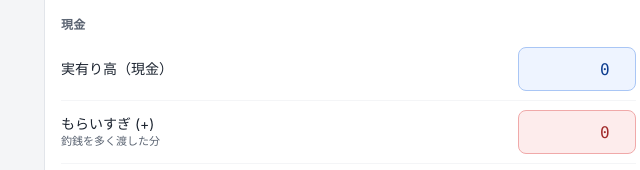
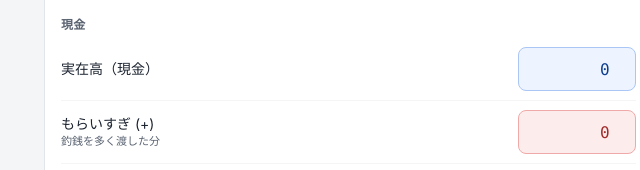
Before and after one commit to Ryoichi-lab/concierge-uriage, a plain HTML site: page index.html in a window 1280 px wide. Shown: the part 581-751 px from the top of the page, 20-660 px from the left. Drawn offline with Linux system fonts and the light colour scheme.

Commit message:
Fix label: 実有り高 → 実在高

```diff
--- a/index.html
+++ b/index.html
@@ -344,7 +344,7 @@
         <div class="field-row"><label>取引件数</label><input type="number" inputmode="decimal" id="transactions" value="0"></div>
 
         <div class="group-title">現金</div>
-        <div class="field-row"><label>実有り高（現金）</label><input type="number" inputmode="decimal" id="cashActual" value="0"></div>
+        <div class="field-row"><label>実在高（現金）</label><input type="number" inputmode="decimal" id="cashActual" value="0"></div>
         <div class="field-row">
           <label>もらいすぎ (+)<span class="hint">釣銭を多く渡した分</span></label>
           <input type="number" inputmode="decimal" class="adjust" id="overReceived" value="0">
```
